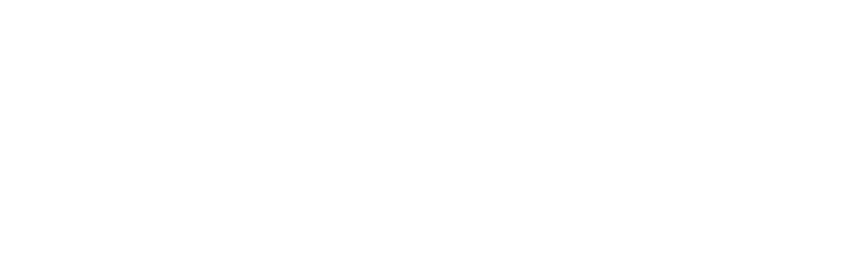
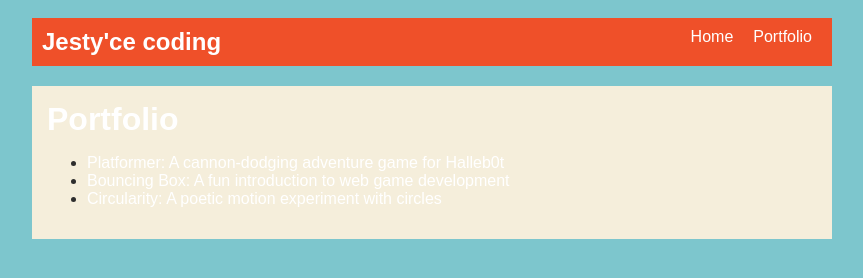
Before and after one commit to jestyce/Jestyce.github.io, a plain HTML site: page portfolio.html in a window 1280 px wide. Shown: the whole page, without its empty margins (208-1071 px from the left). Drawn offline with Linux system fonts and the light colour scheme.

Commit message:
Submint project

```diff
--- a/index.html
+++ b/index.html
@@ -1,13 +1,44 @@
 <!DOCTYPE html>
 <html>
   <head>
-    <title>CHANGE ME</title>
+    <title>Jeyyy's project</title>
+    <link rel="stylesheet" href="style.css" />
   </head>
 
   <body>
     <!-- All content goes here -->
     <div id="all-contents">
+        <nav>
+          <h1>Jeyy's Website</h1>
+          <ul id="nav-ul">
+          <li class="nav-il">
+            <a href="index.html">Home</a>
+            </li>
+            <a href="portfolio.html">Portfolio</a>
+          </il>
+          </ul>
+        </nav
 
+        <main>
+
+       <div class="sidebar">
+         <img class="sidebar-img" src="https://share.google/images/hzn2340gp6bVNd0mt"
+       </div>
+         <h2>Ms.Jey</h2>
+         <p>Science teacher</p>
+
+          <div id="interests">
+            <h3>Interests</h3>
+            <ul>
+              <li>Being A Good Influence</li>
+              <li>Being Patient</li>
+              <li>Staying Organized</li>
+              <img>
+            </ul>
+          </div>
+
+
+       </main>
     </div>
   </body>
 </html>
--- a/portfolio.html
+++ b/portfolio.html
@@ -0,0 +1,43 @@
+<!DOCTYPE html>
+<html>
+ <head>
+ <title>Jesty'ce Portfolio</title>
+  <link rel="stylesheet" href="style.css"/>
+ </head>
+
+
+ <body>
+  <!--All content goes here-->
+ <div id="all-contents">
+  <nav>
+ <h1>Jesty'ce coding</h1>
+  <ul id="nav-ul">
+    <li class="nav-li">
+      <a href="index.html">Home</a>
+    </li>
+    <li class="nav-li">
+      <a href="portfolio.html">Portfolio</a>
+    </li>
+  </ul>
+
+   </nav>
+
+  <main>
+ <div class="content">
+    <h1>Portfolio</h1>
+    <ul id="portfolio">
+      <li>
+  <a href="fsd-projects/platformer/">Platformer: A cannon-dodging adventure game for Halleb0t</a>
+</li>
+<li>
+  <a href="fsd-projects/bouncing-box/">Bouncing Box: A fun introduction to web game development</a>
+</li>
+<li>
+  <a href="fsd-projects/circularity/">Circularity: A poetic motion experiment with circles</a>
+</li>
+    </ul>
+   </div>
+    </main>
+    </div>
+  </body>
+</html>
--- a/style.css
+++ b/style.css
@@ -0,0 +1,152 @@
+body {
+    background: rgb(125, 198, 205);
+    color: rgb(45, 45, 45);
+    padding: 10px;
+    font-family: Arial, sans-serif;
+}
+
+#all-contents {
+    max-width: 800px;
+    margin: auto;
+}
+
+/* navigation menu */
+nav {
+    background: rgb(239, 80, 41);
+    margin: 0 auto;
+    display: flex;
+    padding: 10px;
+}
+
+h1 {
+    display: flex;
+    align-items: center;
+    color: white;
+    flex: 1;
+    margin: 0;
+}
+
+#nav-ul {
+    list-style-type: none;
+    margin: 0;
+    padding: 0;
+    display: flex;
+}
+
+.nav-li {
+    display: inline-block;
+    padding: 0 10px;
+}
+
+a {
+    text-decoration: none;
+    color: #fff;
+}
+
+/* main container area beneath menu */
+main {
+    background: rgb(245, 238, 219);
+    display: flex;
+    margin-top: 20px;
+}
+
+.sidebar {
+    margin-right: 25px;
+    padding: 10px;
+}
+
+.sidebar-img {
+    width: 200px;
+}
+
+.content {
+    flex: 1;
+    padding: 15px;
+}
+
+/* interests section styles */
+#interests {
+    border: 4px silver ridge;
+    padding: 8px;
+    margin-top: 20px;
+}
+
+h2, h3 {
+    margin: 0px;
+}
+body {
+    background: rgb(125, 198, 205);
+    color: rgb(45, 45, 45);
+    padding: 10px;
+    font-family: Arial, sans-serif;
+}
+
+#all-contents {
+    max-width: 800px;
+    margin: auto;
+}
+
+/* navigation menu */
+nav {
+    background: rgb(239, 80, 41);
+    margin: 0 auto;
+    display: flex;
+    padding: 10px;
+}
+
+h1 {
+    display: flex;
+    align-items: center;
+    color: white;
+    flex: 1;
+    margin: 0;
+}
+
+#nav-ul {
+    list-style-type: none;
+    margin: 0;
+    padding: 0;
+    display: flex;
+}
+
+.nav-li {
+    display: inline-block;
+    padding: 0 10px;
+}
+
+a {
+    text-decoration: none;
+    color: #fff;
+}
+
+/* main container area beneath menu */
+main {
+    background: rgb(245, 238, 219);
+    display: flex;
+    margin-top: 20px;
+}
+
+.sidebar {
+    margin-right: 25px;
+    padding: 10px;
+}
+
+.sidebar-img {
+    width: 200px;
+}
+
+.content {
+    flex: 1;
+    padding: 15px;
+}
+
+/* interests section styles */
+#interests {
+    border: 4px silver ridge;
+    padding: 8px;
+    margin-top: 20px;
+}
+
+h2, h3 {
+    margin: 0px;
+}
```
Also changed, not shown: fsd-projects/bouncing-box/index.html (+18 -5 lines), fsd-projects/platformer/platformer.js (+14 -7 lines).
